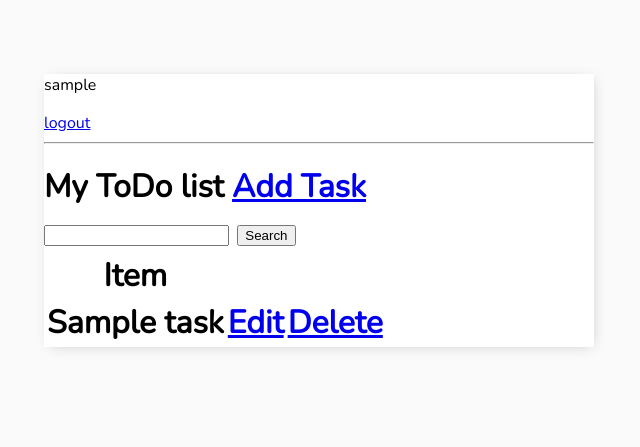
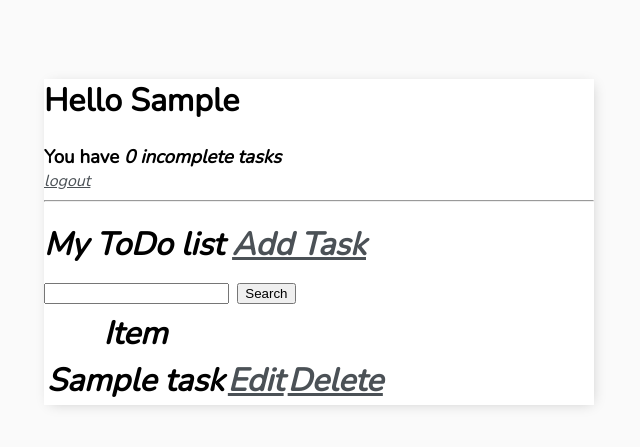
Before and after one commit to ttwange/studybud, a Django app: page / in a window 1280 px wide. Shown: the top 447 px of the page, without its empty margins (321-961 px from the left). Run offline with Django 4.2, Linux system fonts and the light colour scheme; a user stored in the database is signed in; tables that the repository leaves empty hold one stand-in row (values such as "Sample post"); some web fonts are replaced.

Commit message:
Working on the frontend page of the project

```diff
--- a/djangoToDo/ToDo/base/templates/base/main.html
+++ b/djangoToDo/ToDo/base/templates/base/main.html
@@ -22,6 +22,10 @@
     {
       font-family:'Raleway', sans-serif
     }
+    a,
+    p {
+      color: #4b5156
+    }
     .container{
       max-width:550px;
       margin: auto;
--- a/djangoToDo/ToDo/base/templates/base/task_list.html
+++ b/djangoToDo/ToDo/base/templates/base/task_list.html
@@ -1,13 +1,18 @@
 {% extends 'base/main.html' %}
 {% block content %}
-{% if request.user.is_authenticated %}
 
-<p>{{request.user}}</p>
-<a href="{% url 'logout' %}">logout</a>
-{% else %}
-<a href="{% url 'login' %}">Login</a>
-{% endif %}
 
+<div class="header-bar">
+  <div>
+    <h1> Hello {{request.user|title}}</h1>
+    <h3 style="margin:0"> You have <i>{{count}} incomplete task{{ count|pluralize:"s"}}</h3>
+  </div>
+  {% if request.user.is_authenticated %}
+  <a href="{% url 'logout' %}">logout</a>
+  {% else %}
+  <a href="{% url 'login' %}">Login</a>
+  {% endif %}
+</div>
 
 <hr>
 <h1>My ToDo list</>
```
